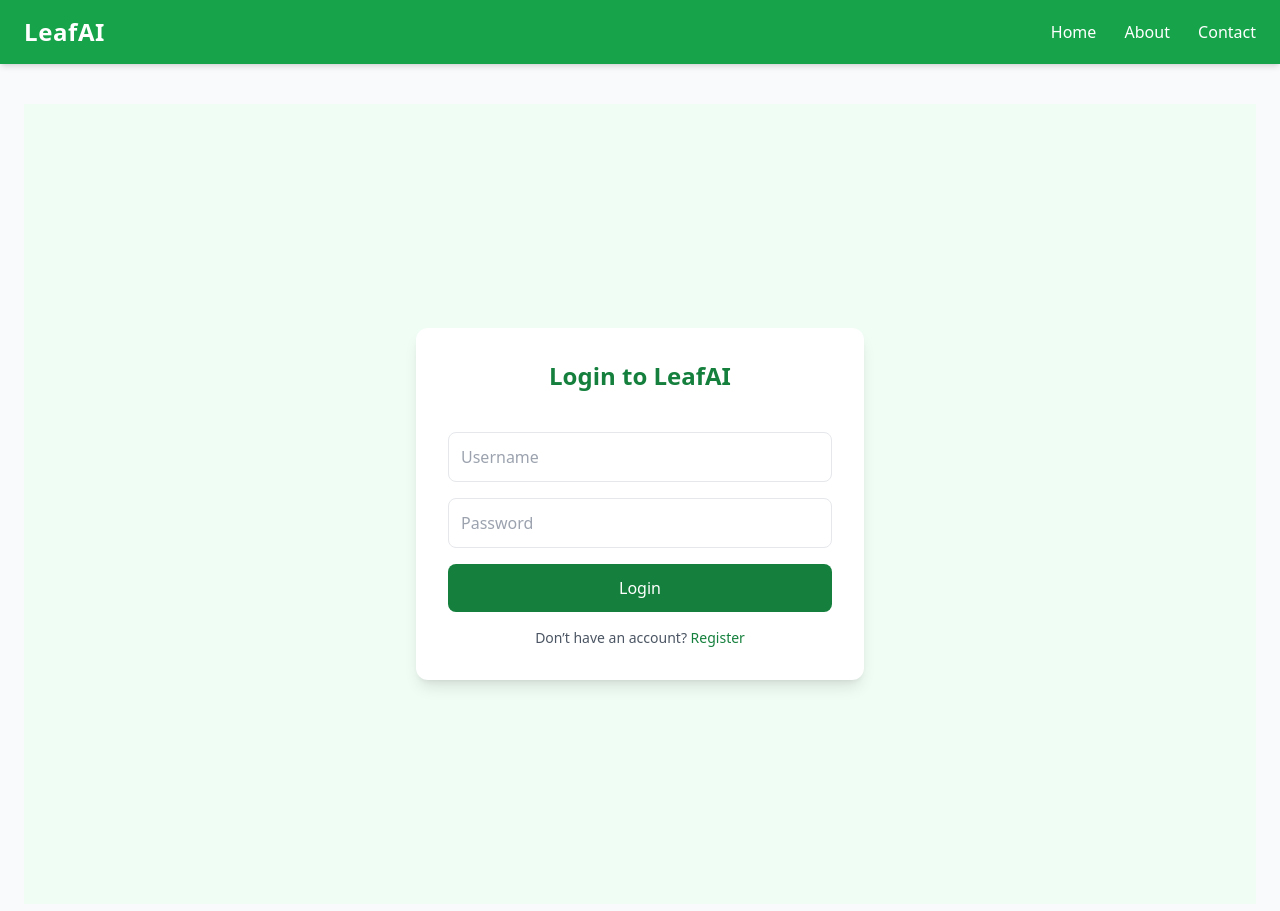
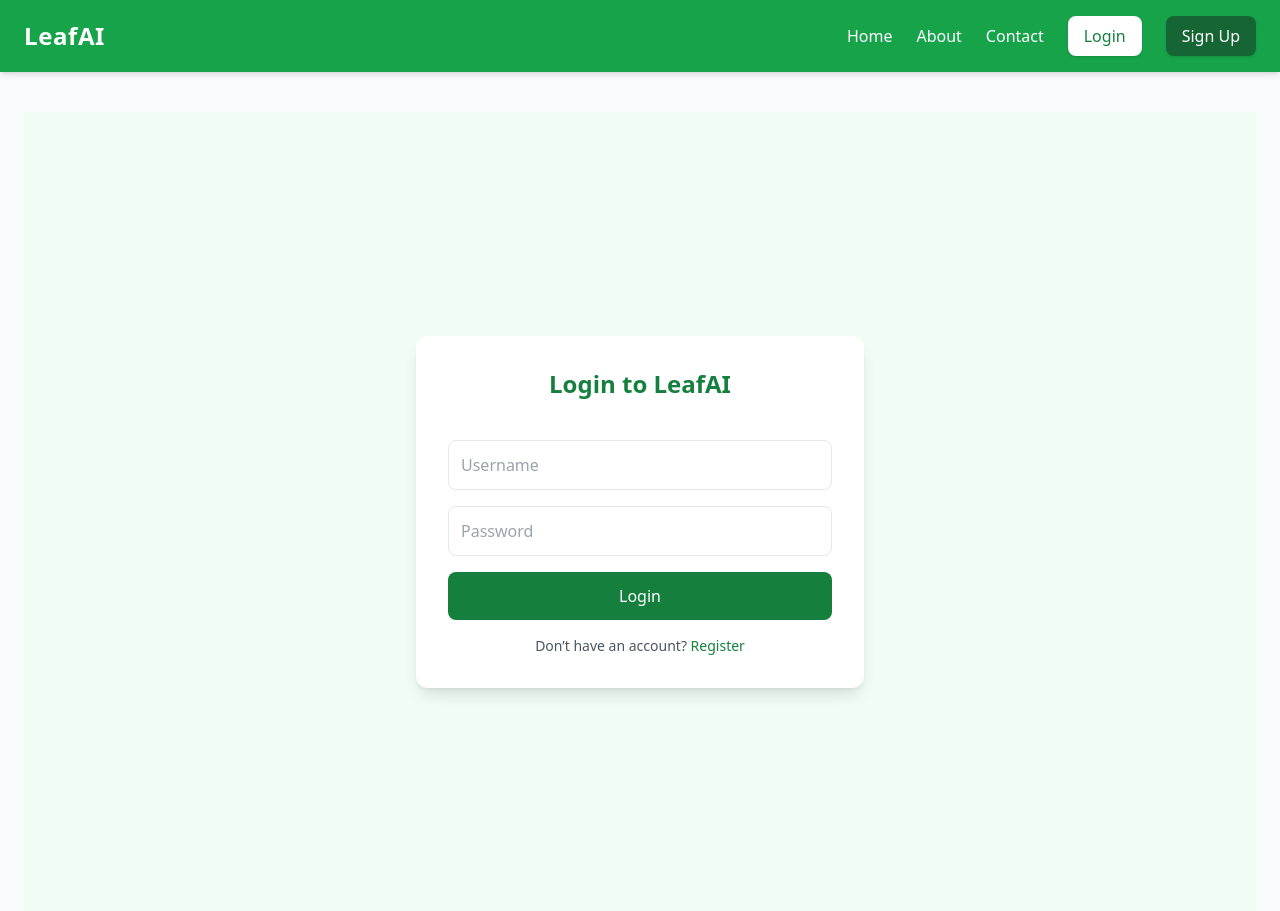
Before and after one commit to Jayesh-Prajapati9/LeafAI, a Django app: page /accounts/login/ in a window 1280 px wide. Shown: the top 911 px of the page. Run offline with Django 5.2, Linux system fonts and the light colour scheme; parts of the project's set-up code (start-up, migrations or seed data) failed here and were passed over; some libraries are stand-ins or nearby versions.

Commit message:
refactor(UI): integrate login & logout link to navbar

```diff
--- a/LeafAI/pages/templates/base.html
+++ b/LeafAI/pages/templates/base.html
@@ -1,19 +1,50 @@
 <!DOCTYPE html>
 <html lang="en">
+
 <head>
   <meta charset="UTF-8">
   <title>LeafAI</title>
   <script src="https://cdn.tailwindcss.com"></script>
 </head>
+
 <body class="bg-gray-50 text-gray-900">
   <!-- Navbar -->
   <nav class="bg-green-600 text-white px-6 py-4 shadow-md">
     <div class="container mx-auto flex justify-between items-center">
+      <!-- Logo -->
       <a href="{% url 'home' %}" class="text-2xl font-bold tracking-wide">LeafAI</a>
-      <div class="space-x-6">
+
+      <!-- Links -->
+      <div class="space-x-6 flex items-center">
         <a href="{% url 'home' %}" class="hover:text-green-200">Home</a>
         <a href="{% url 'about' %}" class="hover:text-green-200">About</a>
         <a href="{% url 'contact' %}" class="hover:text-green-200">Contact</a>
+
+        <!-- User Section -->
+        {% if user.is_authenticated %}
+        <div class="ml-6 relative group">
+          <button id="userMenuBtn" class="flex items-center space-x-2 bg-green-700 px-3 py-2 rounded-lg hover:bg-green-800 transition">
+            <span class="font-semibold">{{ user.username|capfirst }}</span>
+            <svg xmlns="http://www.w3.org/2000/svg" class="h-4 w-4" fill="none" viewBox="0 0 24 24"
+              stroke="currentColor">
+              <path stroke-linecap="round" stroke-linejoin="round" stroke-width="2" d="M19 9l-7 7-7-7" />
+            </svg>
+          </button>
+          <!-- Dropdown -->
+          <div id="userMenu" class="absolute right-0 mt-2 w-40 bg-white text-gray-800 rounded-lg shadow-md hidden">
+            <a href="{% url 'dashboard' %}" class="block px-4 py-2 hover:bg-green-100">Dashboard</a>
+            <a href="{% url 'logout' %}" class="block px-4 py-2 hover:bg-green-100">Logout</a>
+          </div>
+        </div>
+        {% else %}
+        <a href="{% url 'login_redirect' %}"
+          class="ml-6 bg-white text-green-700 px-4 py-2 rounded-lg shadow hover:bg-green-100">
+          Login
+        </a>
+        <a href="{% url 'register' %}" class="ml-2 bg-green-800 px-4 py-2 rounded-lg shadow hover:bg-green-900">
+          Sign Up
+        </a>
+        {% endif %}
       </div>
     </div>
   </nav>
@@ -27,5 +58,23 @@
   <footer class="bg-green-700 text-white text-center py-4 mt-10">
     <p>&copy; 2025 LeafAI. All rights reserved.</p>
   </footer>
+
+  <script>
+    const btn = document.getElementById("userMenuBtn");
+    const menu = document.getElementById("userMenu");
+
+    btn.addEventListener("click", (e) => {
+      e.stopPropagation();
+      menu.classList.toggle("hidden");
+    });
+
+    // close when clicking outside
+    document.addEventListener("click", (e) => {
+      if (!btn.contains(e.target) && !menu.contains(e.target)) {
+        menu.classList.add("hidden");
+      }
+    });
+  </script>
 </body>
+
 </html>
--- a/LeafAI/pages/templates/home.html
+++ b/LeafAI/pages/templates/home.html
@@ -15,7 +15,7 @@
        class="bg-green-600 text-white px-6 py-3 rounded-xl shadow-md hover:bg-green-700 transition">
       Get Started – Sign Up
     </a>
-    <a href="{% url 'login' %}"
+    <a href="{% url 'login_redirect' %}"
        class="bg-white text-green-700 border border-green-600 px-6 py-3 rounded-xl shadow-md hover:bg-gray-100 transition">
       Login
     </a>
```
